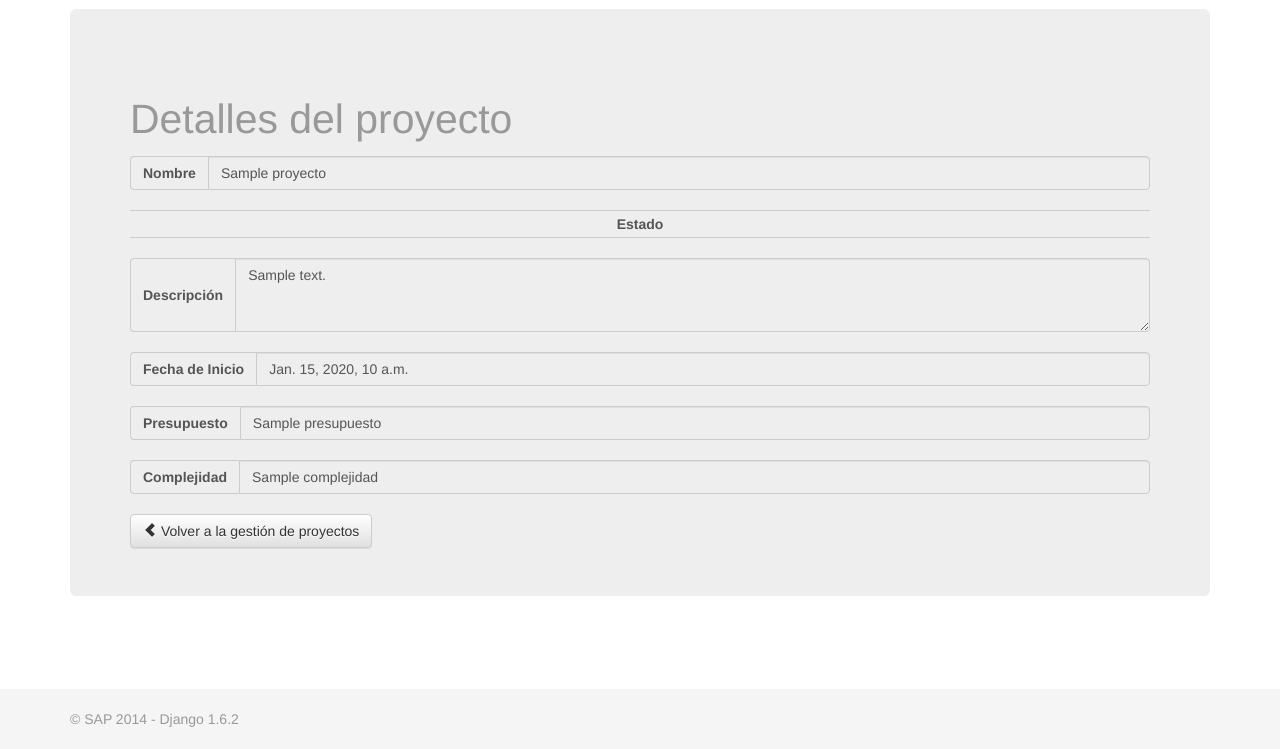
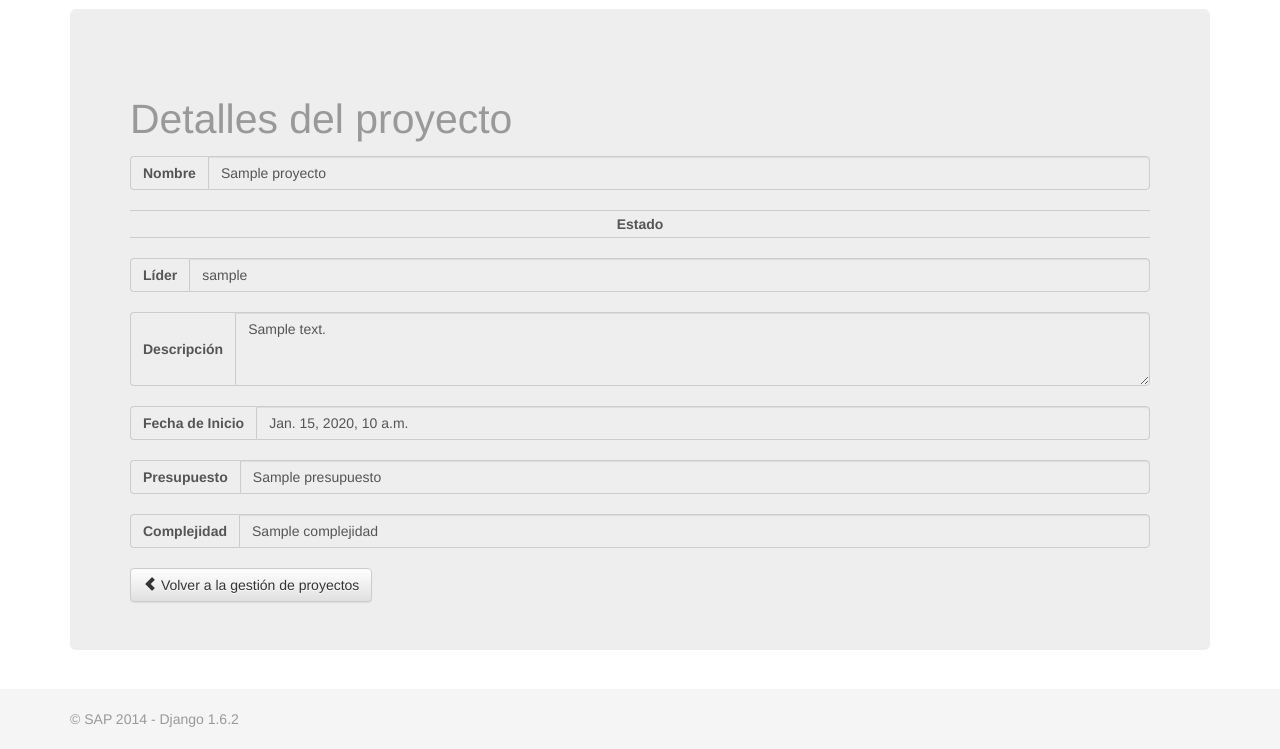
Before and after one commit to 9andresc/proyecto-sap, a Django app: template sap/administracion/templates/proyecto/visualizar_proyecto.html in a window 1280 px wide. Shown: the part 51-800 px from the top of the page. Run offline with Django 3.2, Linux system fonts and the light colour scheme; the template is opened without the code that fills it: most values are stand-ins (such as "Sample title", 1, 10 or a date in 2020); parts of the project's set-up code (start-up, migrations or seed data) failed here and were passed over; some libraries are stand-ins or nearby versions.

Commit message:
Visualizar proyecto Se ha agregado el campo Líder en la visualización de proyecto.

```diff
--- a/sap/administracion/templates/proyecto/visualizar_proyecto.html
+++ b/sap/administracion/templates/proyecto/visualizar_proyecto.html
@@ -22,6 +22,11 @@
 				<input type="text" class="form-control" id="estado" name="estado" value="Finalizado" disabled="disabled">
 			{% endifequal %}
 		</div>
+		<br>
+        <div class="input-group">
+			<span class="input-group-addon"><b>Líder</b></span>
+			<input type="text" class="form-control" id="usuario_lider" name="usuario_lider" value="{{ proyecto.usuario_lider.username }}" disabled="disabled">
+        </div>
         <br>
         <div class="input-group">
 			<span class="input-group-addon"><b>Descripción</b></span>
```
